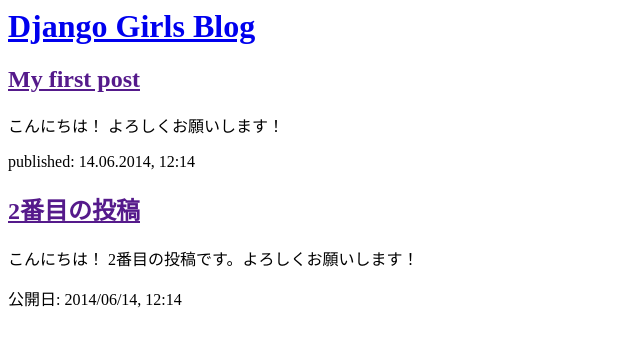
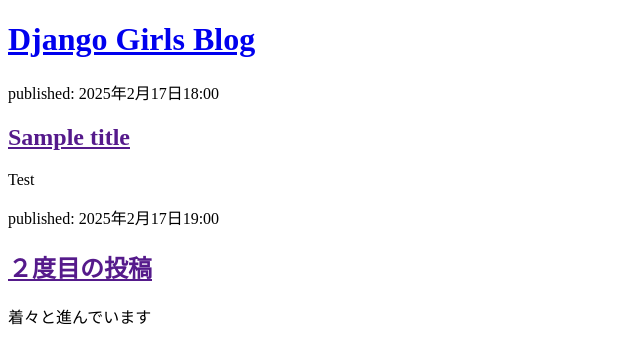
Before and after one commit to chunabayashi0216/my-first-blog, a Django app: page / in a window 1280 px wide. Shown: the top 364 px of the page, without its empty margins (0-640 px from the left). Run offline with Django 4.2, Linux system fonts and the light colour scheme; data comes from the database, SQL or seed files in the repository; both versions use the stored data as it was after the commit.

Commit message:
modified データベースよりテンプレートに引き渡すようにした

```diff
--- a/blog/templates/blog/post_list.html
+++ b/blog/templates/blog/post_list.html
@@ -1,22 +1,20 @@
-<html>
+<!DOCTYPE html>
+<html lang="ja">
     <head>
-    <title>ODjango Girls blog</title>
+        <meta charset="UTF-8">
+        <title>Django Girls blog</title>
     </head>
     <body>
         <div>
             <h1><a href="/">Django Girls Blog</a></h1>
         </div>
 
+        {% for post in posts %}
             <div>
-      <h2><a href="">My first post</a></h2>
-      <p>こんにちは！ よろしくお願いします！</p>
-      <p>published: 14.06.2014, 12:14</p>
+                <p>published: {{ post.published_date }}</p>
+                <h2><a href="">{{ post.title }}</a></h2>
+                <p>{{ post.text | linebreaksbr}}</p>
             </div>
-
-    <div>
-      <h2><a href="">2番目の投稿</a></h2>
-      <p>こんにちは！ 2番目の投稿です。よろしくお願いします！</p>
-      <p>公開日: 2014/06/14, 12:14</p>
-    </div>
-  </body>
+        {% endfor %}
+    <body>
 </html>
--- a/blog/views.py
+++ b/blog/views.py
@@ -1,4 +1,7 @@
 from django.shortcuts import render
+from django.utils import timezone
+from .models import Post
 
 def post_list(request):
-    return render(request, 'blog/post_list.html', {})
+    posts = Post.objects.filter(published_date__lte=timezone.now()).order_by('published_date')
+    return render(request, 'blog/post_list.html', {'posts':posts})
```
Also changed, not shown: db.sqlite3. Lines whose indentation alone changed are shown as unchanged.
